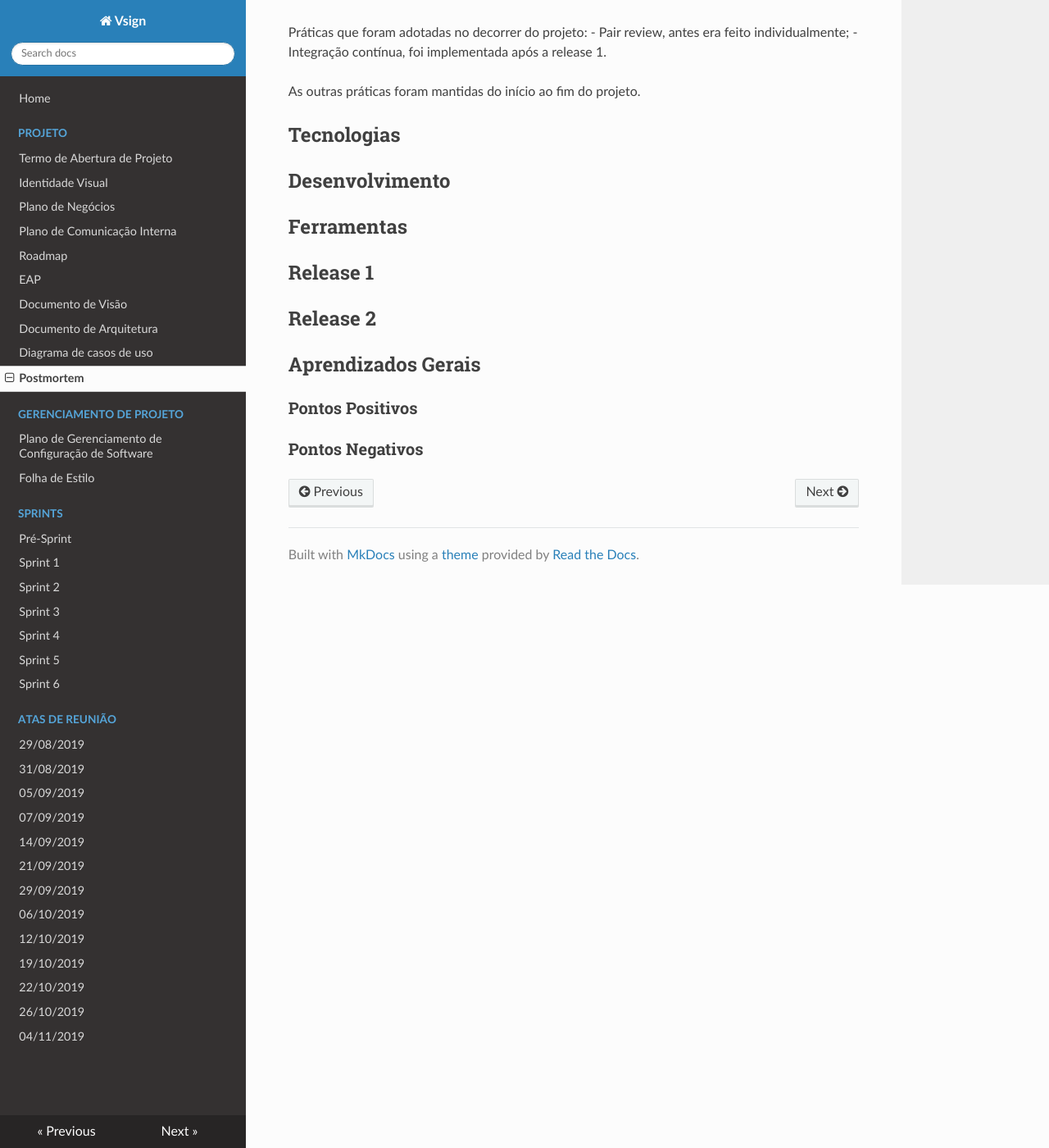
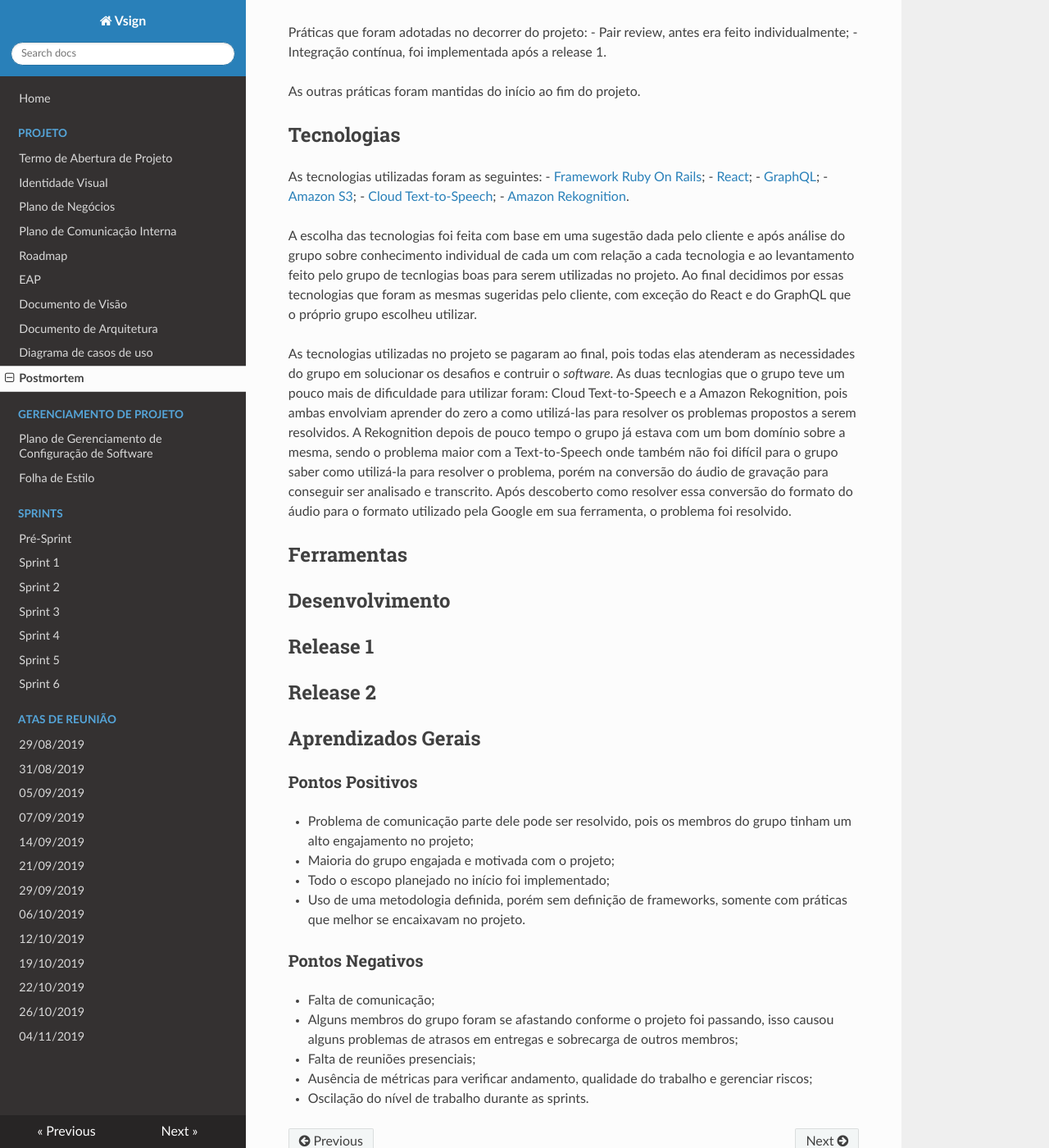
Before and after one commit to fga-eps-mds/2019.2-Vsign, an MkDocs documentation site: the page built from docs/project/postmortem.md, in a window 1280 px wide and 1400 px high, scrolled down 4713 px. Shown: the whole window at 82% size. Built offline with MkDocs 1.6.1, drawn with Linux system fonts in a browser that asks for light colours; nearby versions of some CDN libraries.

Commit message:
Adding 2 more topics

```diff
--- a/docs/project/postmortem.md
+++ b/docs/project/postmortem.md
@@ -136,12 +136,22 @@ Práticas que foram adotadas no decorrer do projeto:
 As outras práticas foram mantidas do início ao fim do projeto.
 
 ## Tecnologias
+As tecnologias utilizadas foram as seguintes:
+- [Framework Ruby On Rails](https://rubyonrails.org/);
+- [React](https://pt-br.reactjs.org/);
+- [GraphQL](https://graphql.org/);
+- [Amazon S3](https://aws.amazon.com/pt/s3/);
+- [Cloud Text-to-Speech](https://cloud.google.com/text-to-speech/?hl=pt-br);
+- [Amazon Rekognition](https://aws.amazon.com/pt/rekognition/).
+
+A escolha das tecnologias foi feita com base em uma sugestão dada pelo cliente e após análise do grupo sobre conhecimento individual de cada um com relação a cada tecnologia e ao levantamento feito pelo grupo de tecnlogias boas para serem utilizadas no projeto. Ao final decidimos por essas tecnologias que foram as mesmas sugeridas pelo cliente, com exceção do React e do GraphQL que o próprio grupo escolheu utilizar.
+
+As tecnologias utilizadas no projeto se pagaram ao final, pois todas elas atenderam as necessidades do grupo em solucionar os desafios e contruir o *software*. As duas tecnlogias que o grupo teve um pouco mais de dificuldade para utilizar foram: Cloud Text-to-Speech e a Amazon Rekognition, pois ambas envolviam aprender do zero a como utilizá-las para resolver os problemas propostos a serem resolvidos. A Rekognition depois de pouco tempo o grupo já estava com um bom domínio sobre a mesma, sendo o problema maior com a Text-to-Speech onde também não foi difícil para o grupo saber como utilizá-la para resolver o problema, porém na conversão do áudio de gravação para conseguir ser analisado e transcrito. Após descoberto como resolver essa conversão do formato do áudio para o formato utilizado pela Google em sua ferramenta, o problema foi resolvido.
+
+## Ferramentas
 
 
 ## Desenvolvimento
-
-
-## Ferramentas
 
 
 ## Release 1
@@ -153,6 +163,14 @@ As outras práticas foram mantidas do início ao fim do projeto.
 ## Aprendizados Gerais
 
 ### Pontos Positivos
-
+- Problema de comunicação parte dele pode ser resolvido, pois os membros do grupo tinham um alto engajamento no projeto;
+- Maioria do grupo engajada e motivada com o projeto;
+- Todo o escopo planejado no início foi implementado;
+- Uso de uma metodologia definida, porém sem definição de frameworks, somente com práticas que melhor se encaixavam no projeto.
 
 ### Pontos Negativos
+- Falta de comunicação;
+- Alguns membros do grupo foram se afastando conforme o projeto foi passando, isso causou alguns problemas de atrasos em entregas e sobrecarga de outros membros;
+- Falta de reuniões presenciais;
+- Ausência de métricas para verificar andamento, qualidade do trabalho e gerenciar riscos;
+- Oscilação do nível de trabalho durante as sprints.
```
